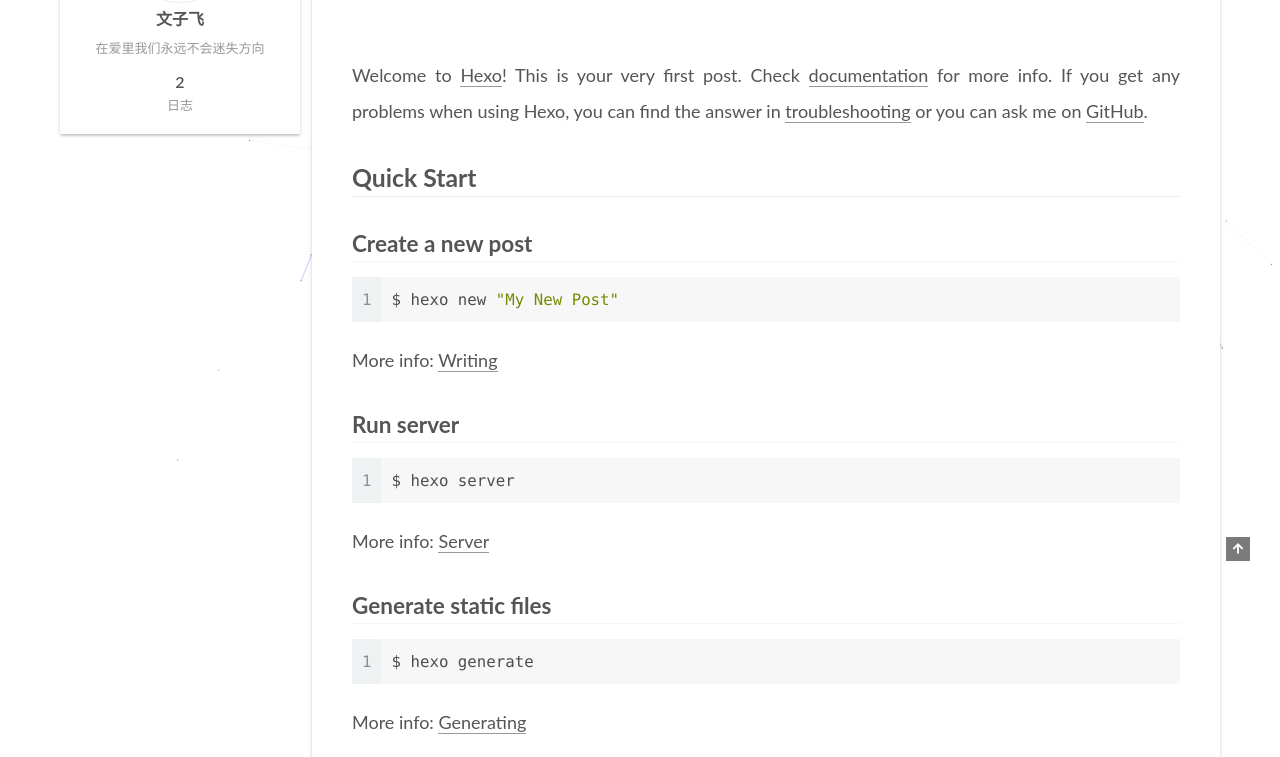
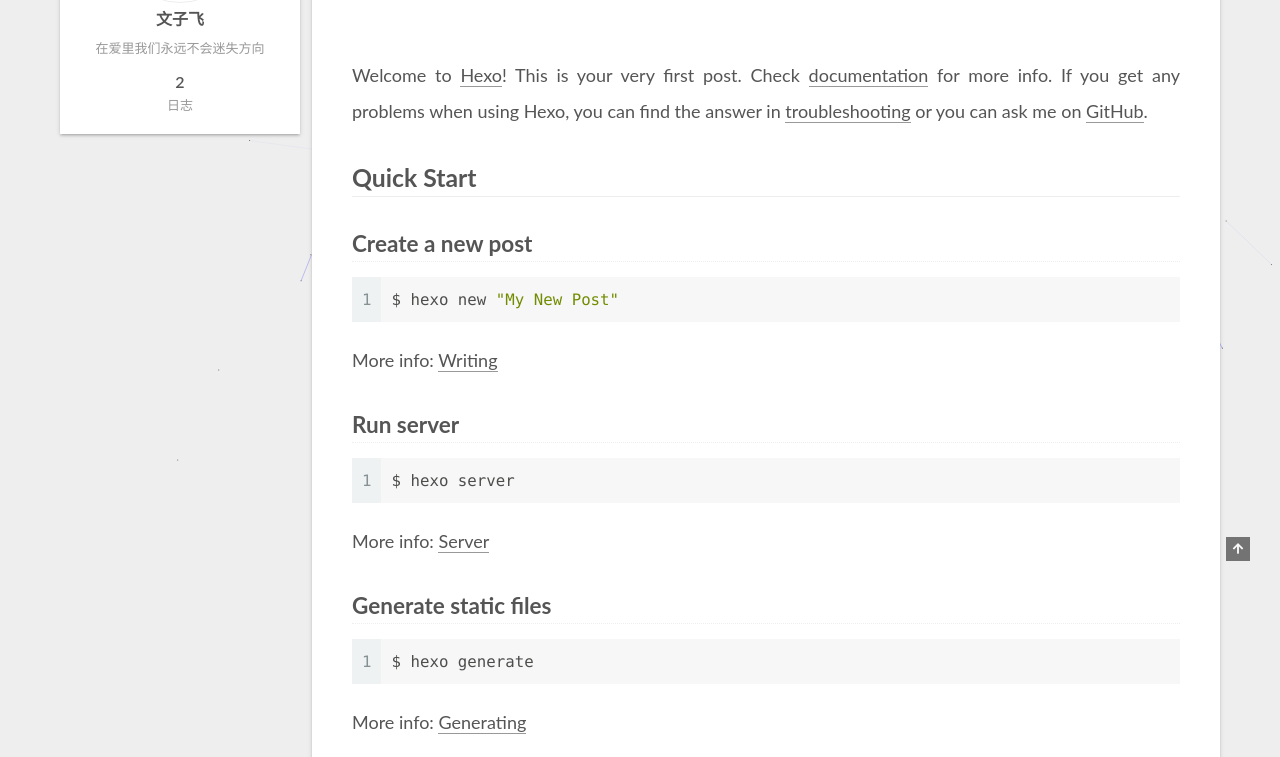
Before and after one commit to xindiwenrou/xindiwenrou.github.io, a plain HTML site: page index.html in a window 1280 px wide. Shown: the part 339-1096 px from the top of the page. Drawn offline with Linux system fonts and the light colour scheme.

Commit message:
Site updated: 2022-08-15 11:51:59

```diff
--- a/css/main.css
+++ b/css/main.css
@@ -1169,7 +1169,7 @@ pre .javascript .function {
 }
 .links-of-author a::before,
 .links-of-author span.exturl::before {
-  background: #b4579f;
+  background: #78ff7a;
   border-radius: 50%;
   content: ' ';
   display: inline-block;
@@ -2564,10 +2564,3 @@ ul.breadcrumb li + li:last-child {
     margin: 8px 0 0;
   }
 }
-body {
-  background: url("images/1.jpg");
-  background-size: cover;
-  background-repeat: no-repeat;
-  background-attachment: fixed;
-  background-position: 50% 50%;
-}
```
